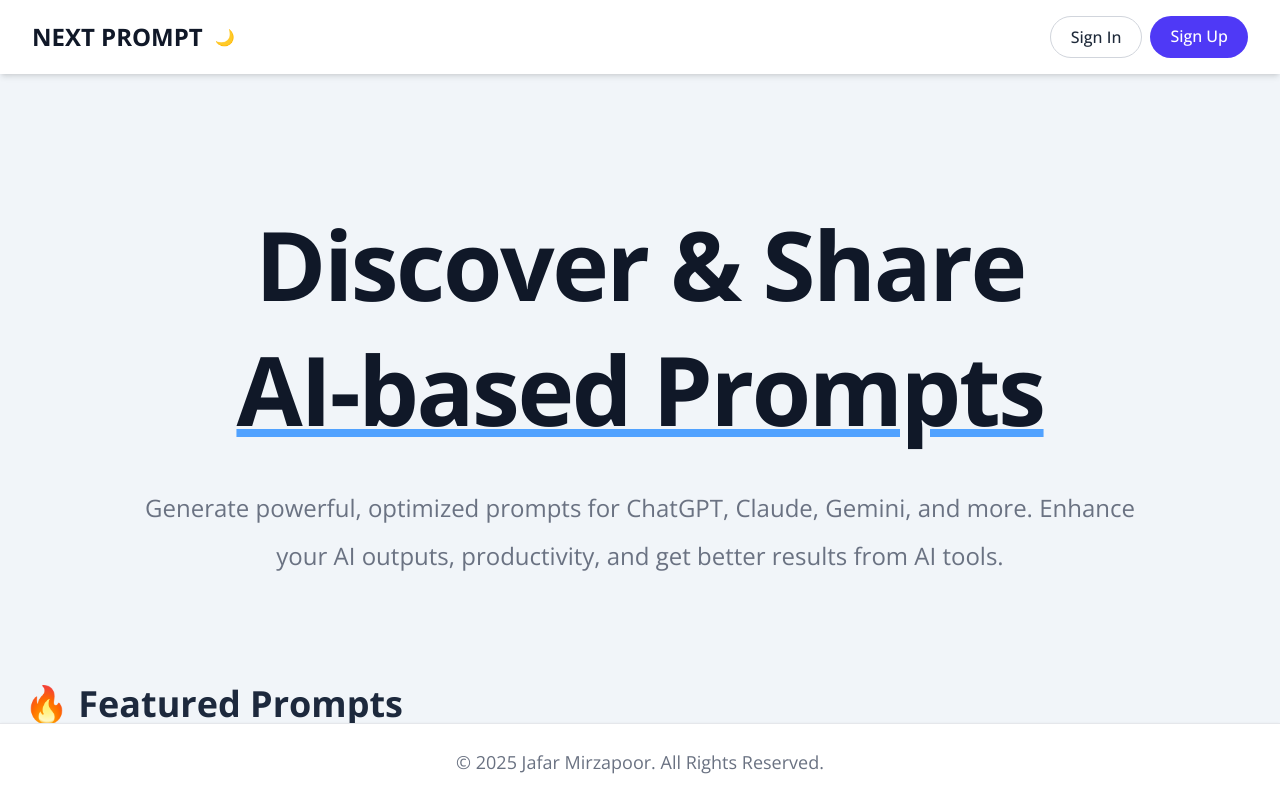
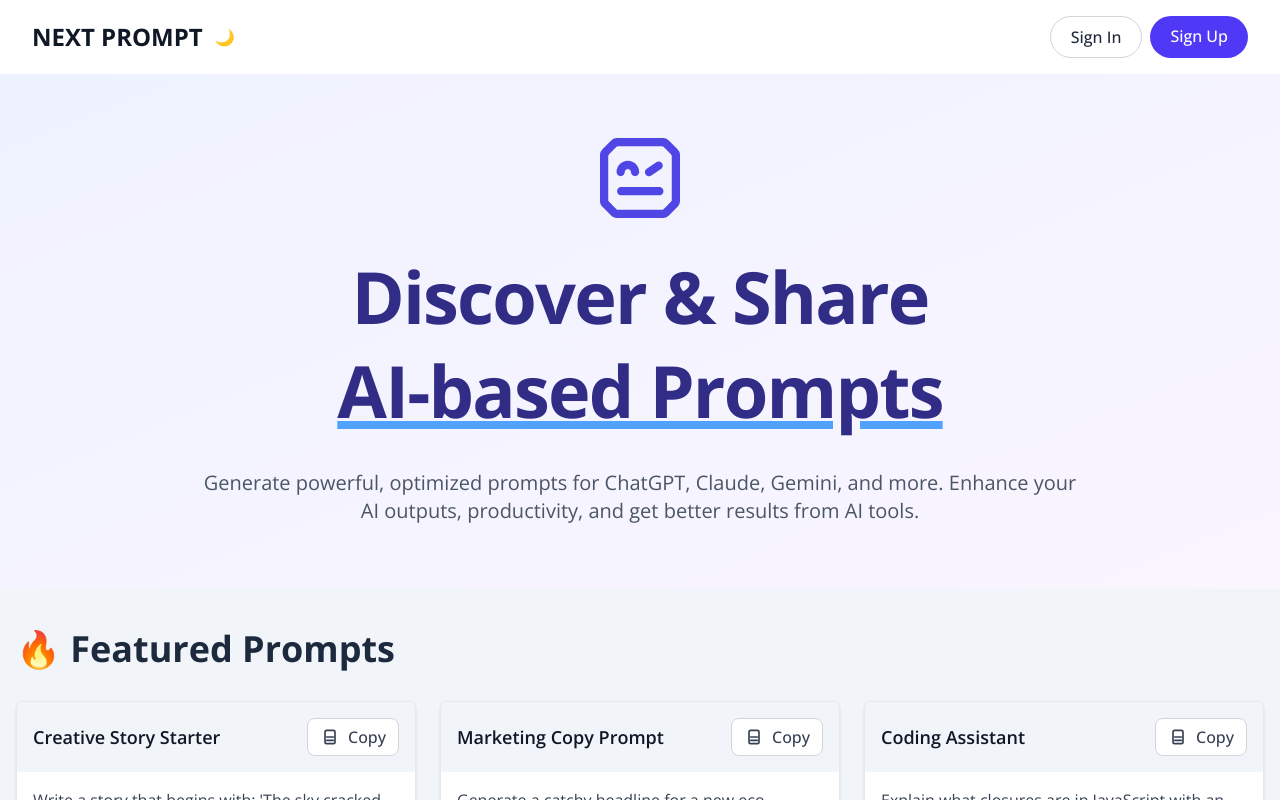
Before and after one commit to jeff-mz/next-prompt, a Next.js app: page / in a window 1280 px wide. Shown: the top 800 px of the page. Built offline with nearby package versions, Linux system fonts and the light colour scheme; no server answers.

Commit message:
Added new sections

```diff
--- a/src/app/page.jsx
+++ b/src/app/page.jsx
@@ -1,27 +1,13 @@
+import Hero from "@/components/Hero";
+import PromptGuide from "@/components/PromptGuide";
 import FeaturedPrompts from "@/components/FeaturedPrompts";
-import PromptGuide from "@/components/PromptGuide";
 const HomePage = () => {
   return (
-    <section className="container mx-auto py-8 px-2 md:py-16 2xl:py-20">
-      <div className="flex align-items-center justify-center flex-col text-center">
-        <h1 className="mb-4 text-4xl font-bold tracking-tight text-gray-900 md:text-5xl lg:text-6xl xl:text-8xl xl:pt-16 dark:text-white leading-[1.3]">
-          Discover & Share
-          <br />
-          <span className="underline underline-offset-3 decoration-8 decoration-blue-400 dark:decoration-blue-600">
-            AI-based Prompts
-          </span>
-        </h1>
-        <p className="text-md md:text-lg lg:text-xl xl:text-2xl font-normal text-gray-500 dark:text-gray-400 mt-4 max-w-5xl leading-[1.5] xl:leading-[2] mx-auto">
-          Generate powerful, optimized prompts for ChatGPT, Claude, Gemini, and
-          more. Enhance your AI outputs, productivity, and get better results
-          from AI tools.
-        </p>
-      </div>
-      <div className="my-8 xl:mt-16">
-        <FeaturedPrompts />
-        <PromptGuide />
-      </div>
-    </section>
+    <>
+      <Hero />
+      <FeaturedPrompts />
+      <PromptGuide />
+    </>
   );
 };
 
--- a/src/components/Footer.jsx
+++ b/src/components/Footer.jsx
@@ -1,6 +1,6 @@
 function Footer() {
   return (
-    <footer className="fixed bottom-0 left-0 z-20 w-full border-t border-gray-200 bg-white shadow-sm dark:border-gray-600 dark:bg-gray-800">
+    <footer className="w-full border-t border-gray-200 bg-white shadow-sm dark:border-gray-600 dark:bg-gray-800">
       <div className="mx-auto max-w-7xl px-4 py-4 sm:px-6 sm:py-5 md:px-8 md:py-6">
         <span className="block text-center text-sm text-gray-500 sm:text-base md:text-lg 2xl:text-xl dark:text-gray-400">
           © {new Date().getUTCFullYear()}{" "}
--- /dev/null
+++ b/src/components/Hero.jsx
@@ -0,0 +1,24 @@
+import { SiRobotframework } from "react-icons/si";
+const Hero = () => {
+  return (
+    <section className="container mx-auto py-8 px-2 md:py-16 2xl:py-20 bg-gradient-to-br from-indigo-50 to-purple-50">
+      <div className="flex align-items-center justify-center flex-col text-center">
+        <SiRobotframework className="mx-auto h-20 w-20 text-[#4F46E5] animate-(--my-animation)" />
+        <h1 className="mb-8 text-4xl font-bold tracking-tight text-indigo-900 md:text-5xl lg:text-5xl xl:text-7xl xl:pt-8 dark:text-white leading-[1.3]">
+          Discover & Share
+          <br />
+          <span className="underline underline-offset-3 decoration-8 decoration-blue-400 dark:decoration-blue-600">
+            AI-based Prompts
+          </span>
+        </h1>
+        <p className="text-xl text-gray-600 max-w-4xl mx-auto">
+          Generate powerful, optimized prompts for ChatGPT, Claude, Gemini, and
+          more. Enhance your AI outputs, productivity, and get better results
+          from AI tools.
+        </p>
+      </div>
+    </section>
+  );
+};
+
+export default Hero;
```
